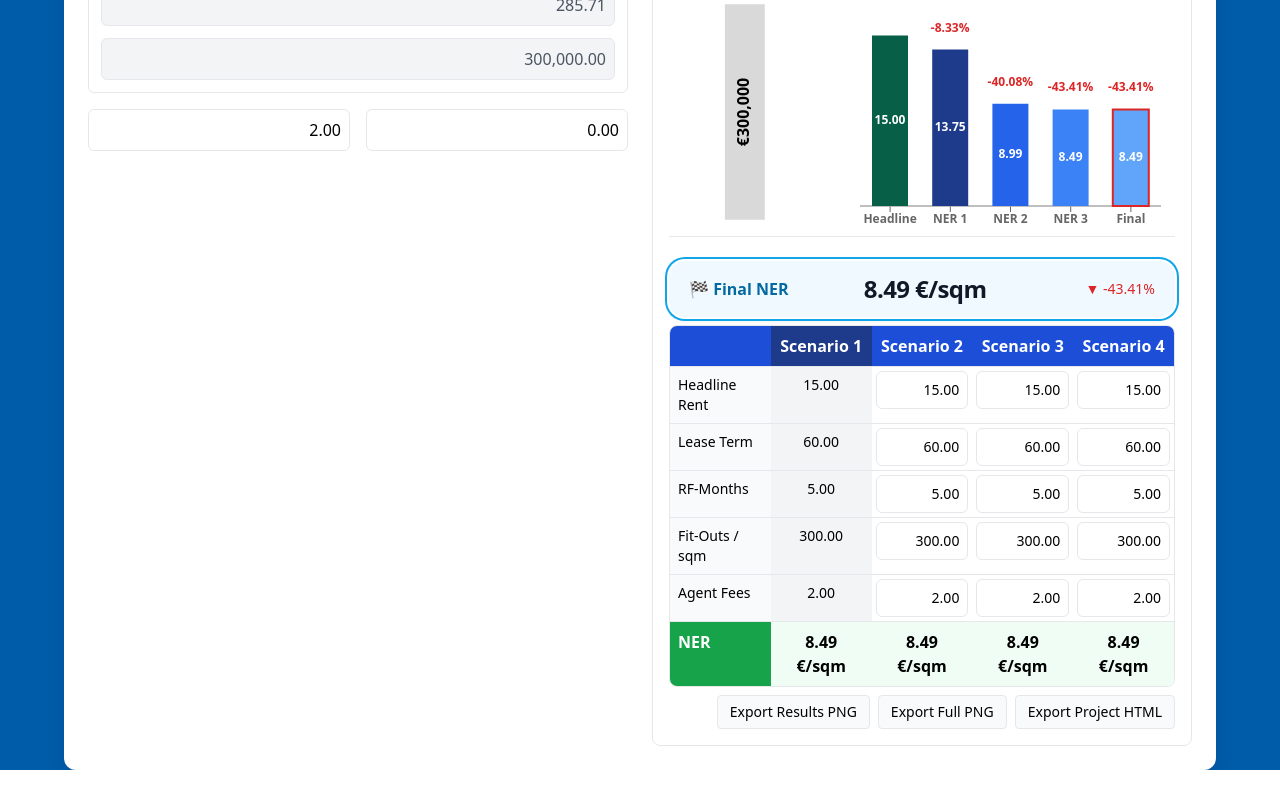
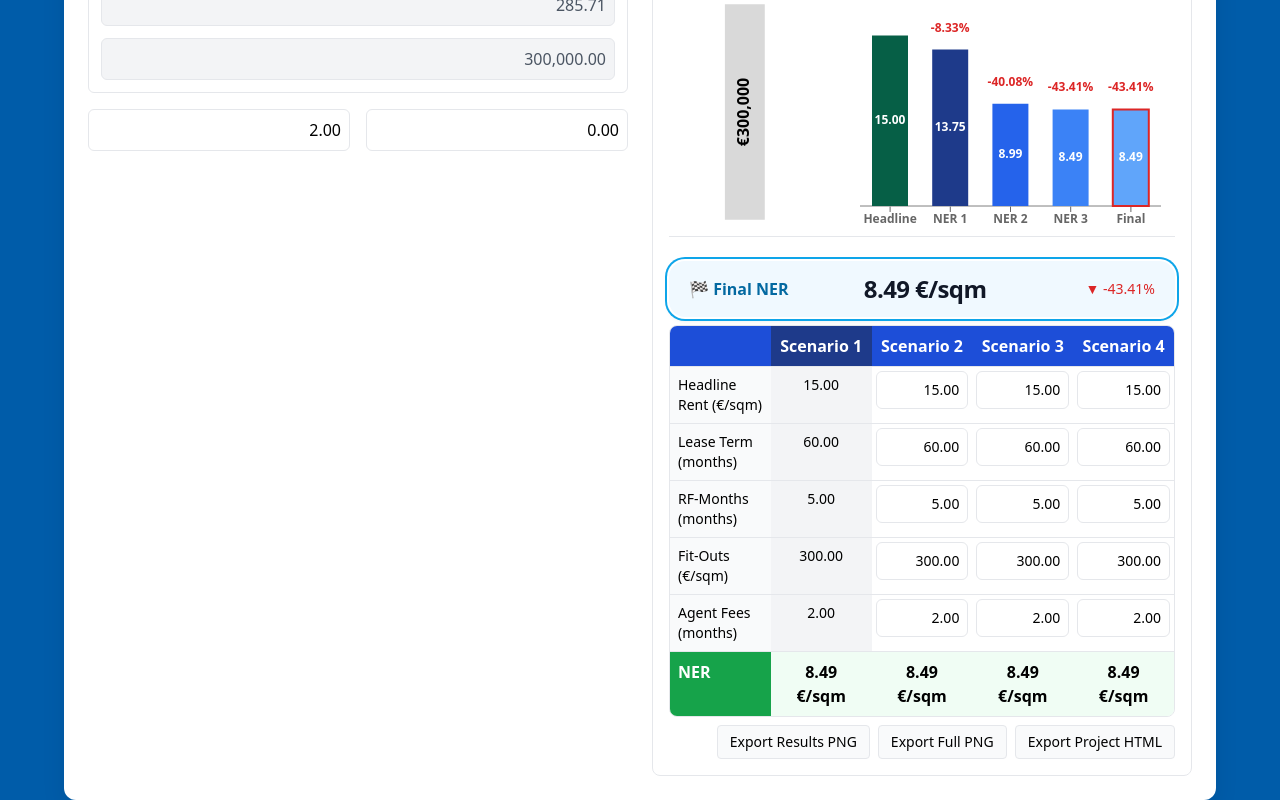
Before and after one commit to Musicandy13/Net-Effective-Rent-Calculator, a React (Vite) app: page / in a window 1280 px wide. Shown: the part 451-1251 px from the top of the page. Before the commit the page ends 1221 px from the top, so only its background shows below. Built offline with nearby package versions, Linux system fonts and the light colour scheme.

Commit message:
Update App.jsx

```diff
--- a/src/App.jsx
+++ b/src/App.jsx
@@ -573,11 +573,11 @@ export default function App() {
   </div>
 
   {[
-    ["Headline Rent", "rent", "€/sqm"],
-    ["Lease Term", "duration", "months"],
-    ["RF-Months", "rf", "months"],
-    ["Fit-Outs / sqm", "fitPerNLA", "€/sqm"],
-    ["Agent Fees", "agent", "months"],
+    ["Headline Rent (€/sqm)", "rent"],
+["Lease Term (months)", "duration"],
+["RF-Months (months)", "rf"],
+["Fit-Outs (€/sqm)", "fitPerNLA"],
+["Agent Fees (months)", "agent"],
   ].map(([label, key, suffix]) => (
     <div key={key} className="grid grid-cols-5 border-t text-sm">
       {/* Row label */}
```
